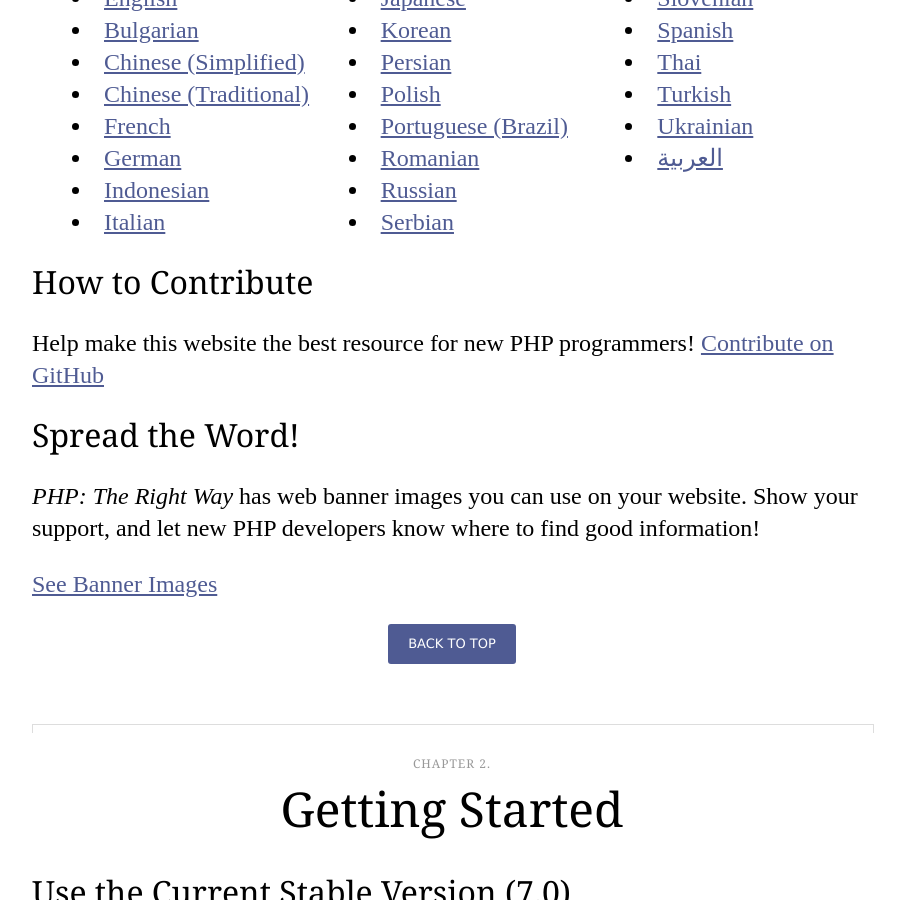
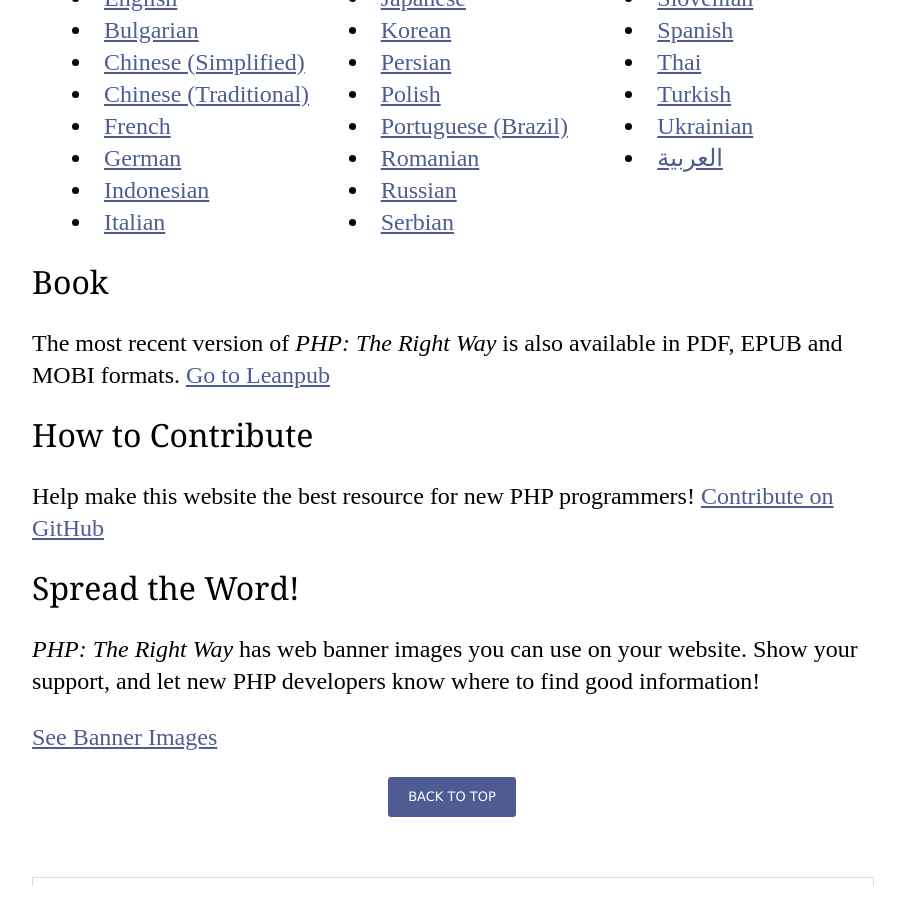
Before and after one commit to codeguy/php-the-right-way, a Jekyll site: the page built from index.html, in a window 1280 px wide and 900 px high, scrolled down 2019 px. Shown: the whole window, without its empty margins (188-1093 px from the left). Built offline with Jekyll 4.4.1, drawn with Linux system fonts in a browser that asks for light colours.

Commit message:
Link to the book

```diff
--- a/_includes/welcome.md
+++ b/_includes/welcome.md
@@ -43,16 +43,21 @@ _PHP: The Right Way_ is translated into many different languages:
 * [Ukrainian](http://iflista.github.com/php-the-right-way/)
 * [العربية](https://adaroobi.github.io/php-the-right-way/)
 
+## Book
+
+The most recent version of _PHP: The Right Way_ is also available in PDF, EPUB and MOBI formats. [Go to Leanpub][1]
+
 ## How to Contribute
 
-Help make this website the best resource for new PHP programmers! [Contribute on GitHub][1]
+Help make this website the best resource for new PHP programmers! [Contribute on GitHub][2]
 
 ## Spread the Word!
 
 _PHP: The Right Way_ has web banner images you can use on your website. Show your support, and let new PHP developers
 know where to find good information!
 
-[See Banner Images][2]
+[See Banner Images][3]
 
-[1]: https://github.com/codeguy/php-the-right-way/tree/gh-pages
-[2]: /banners.html
+[1]: https://leanpub.com/phptherightway
+[2]: https://github.com/codeguy/php-the-right-way/tree/gh-pages
+[3]: /banners.html
```
